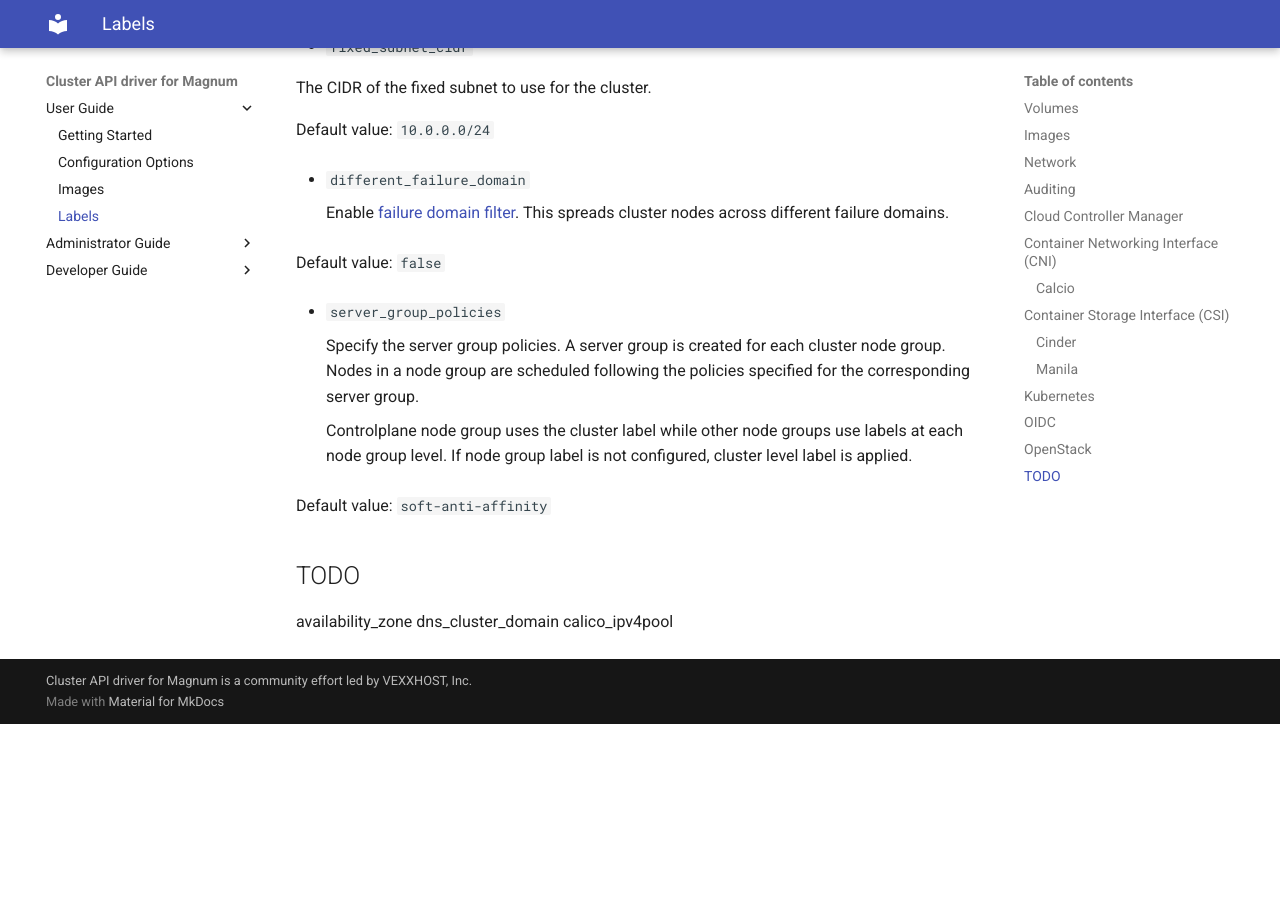
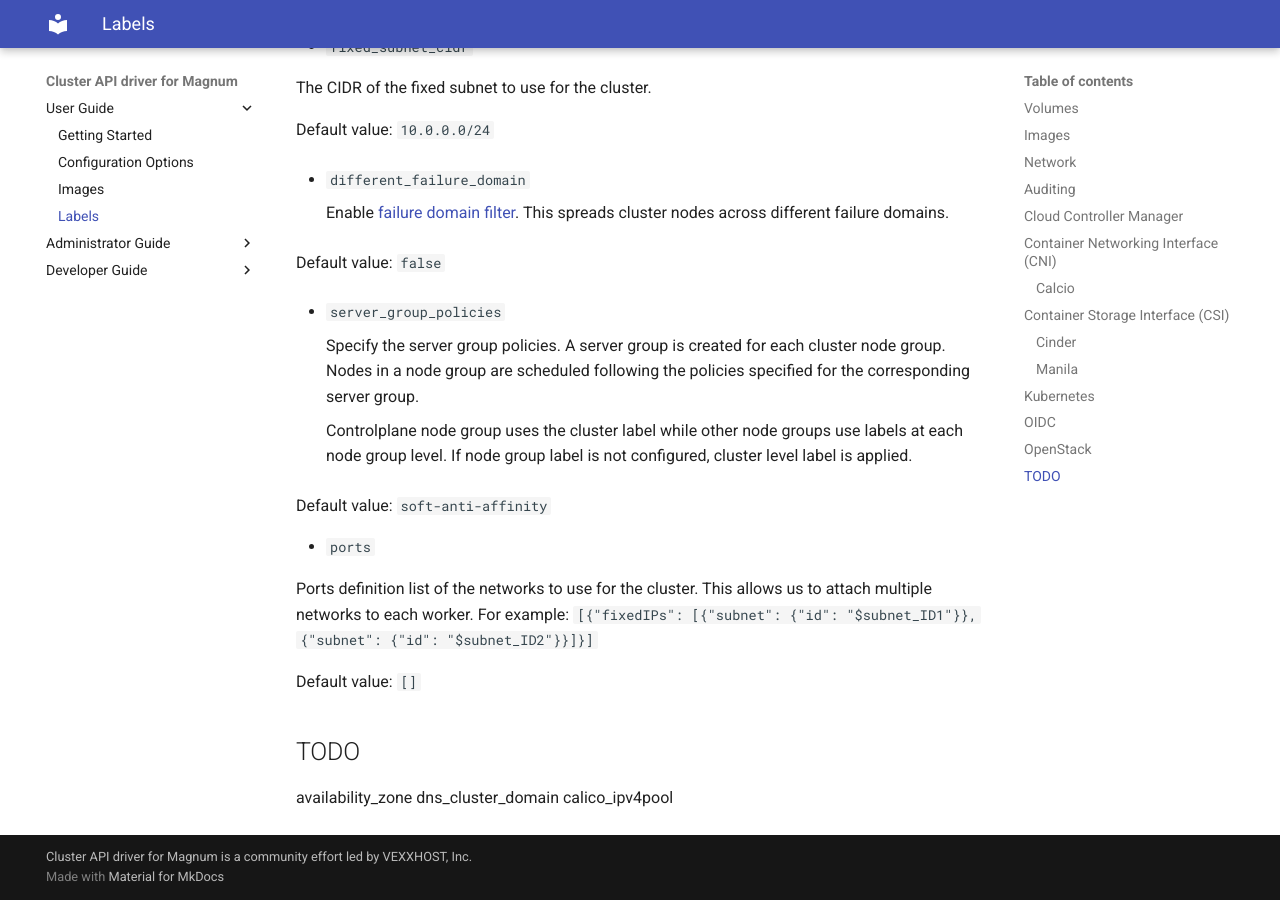
Before and after one commit to vexxhost/magnum-cluster-api, an MkDocs documentation site: the page built from docs/user/labels.md, in a window 1280 px wide and 900 px high, scrolled down 6246 px. Built offline with MkDocs 1.6.1 and Material for MkDocs 9.7.7, drawn with Linux system fonts in a browser that asks for light colours; before the commit the page ends 6970 px from its top, so only the background shows below that.

Commit message:
Add docs

```diff
--- a/docs/user/labels.md
+++ b/docs/user/labels.md
@@ -298,6 +298,14 @@ is often accomplished by deploying a driver on each node.
 
    Default value: `soft-anti-affinity`
 
+* `ports`
+
+   Ports definition list of the networks to use for the cluster.
+   This allows us to attach multiple networks to each worker.
+   For example: `[{"fixedIPs": [{"subnet": {"id": "$subnet_ID1"}}, {"subnet": {"id": "$subnet_ID2"}}]}]`
+
+   Default value: `[]`
+
 ## TODO
 
 availability_zone
```
